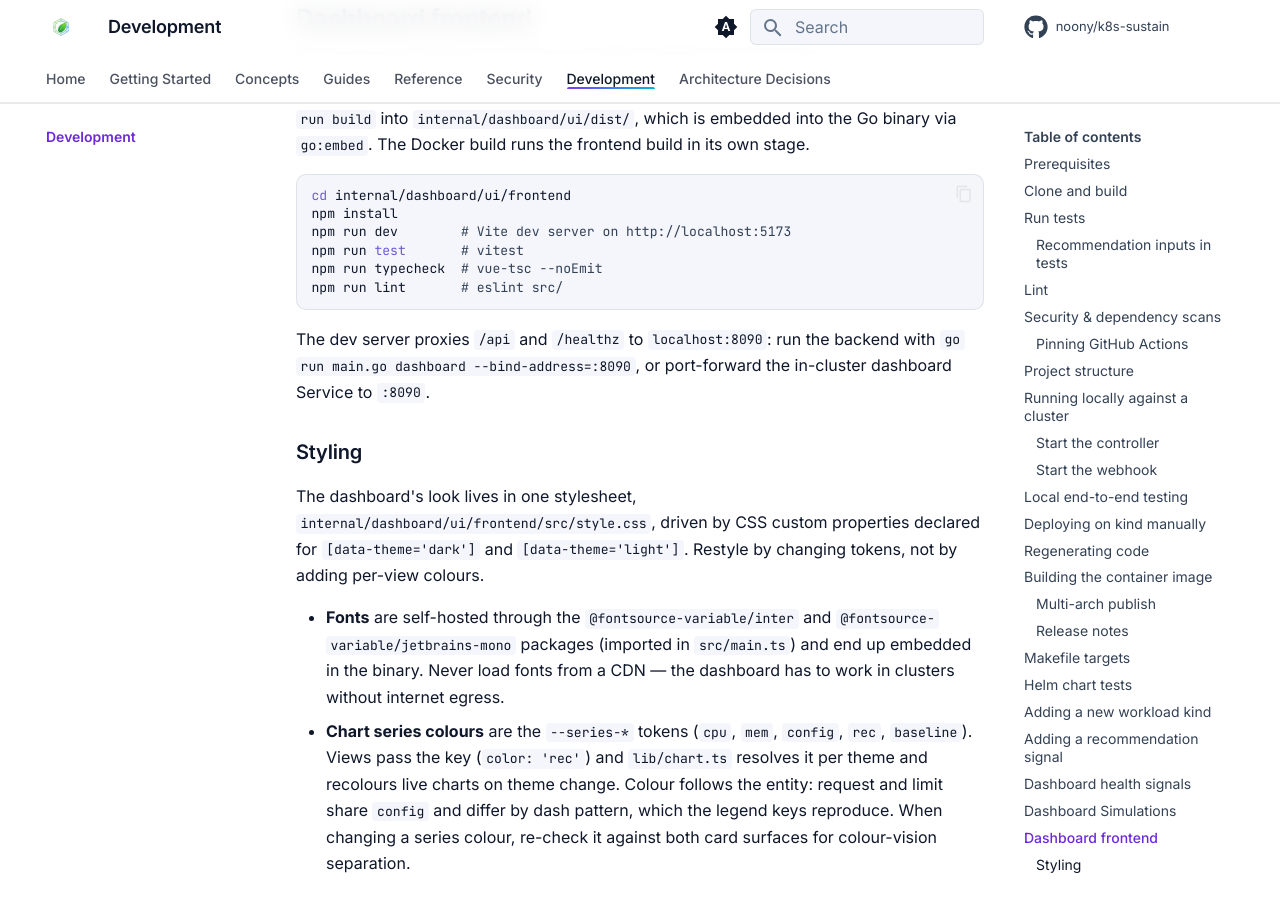
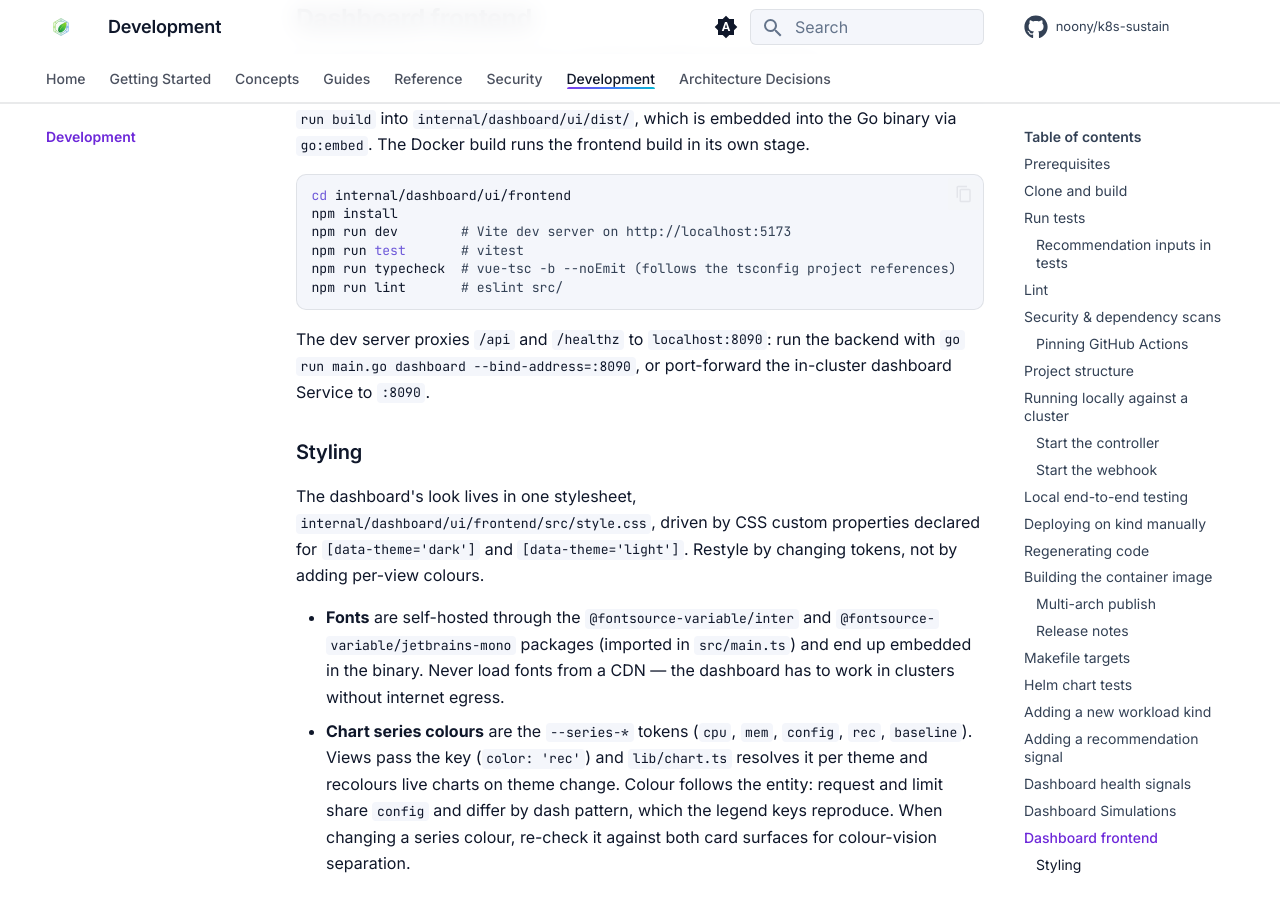
Before and after one commit to noony/k8s-sustain, an MkDocs documentation site: the page built from docs/development.md, in a window 1280 px wide and 900 px high, scrolled down 12137 px. Built offline with MkDocs 1.6.1 and Material for MkDocs 9.7.7, drawn with Linux system fonts in a browser that asks for light colours; comment, search, counter and statistics services are not loaded; the version menu is left out.

Commit message:
fix(dashboard): typecheck the frontend through its project references, which it skipped

````diff
--- a/.pre-commit-config.yaml
+++ b/.pre-commit-config.yaml
@@ -65,7 +65,7 @@
         pass_filenames: false
       - id: frontend-typecheck
         name: frontend typecheck
-        entry: bash -c 'cd internal/dashboard/ui/frontend && npx vue-tsc --noEmit'
+        entry: bash -c 'cd internal/dashboard/ui/frontend && npx vue-tsc -b --noEmit'
         language: system
         files: ^internal/dashboard/ui/frontend/src/
         pass_filenames: false
--- a/docs/development.md
+++ b/docs/development.md
@@ -483,7 +483,7 @@
 npm install
 npm run dev        # Vite dev server on http://localhost:5173
 npm run test       # vitest
-npm run typecheck  # vue-tsc --noEmit
+npm run typecheck  # vue-tsc -b --noEmit (follows the tsconfig project references)
 npm run lint       # eslint src/
 ```
 
````
Also changed, not shown: 1 other file.
